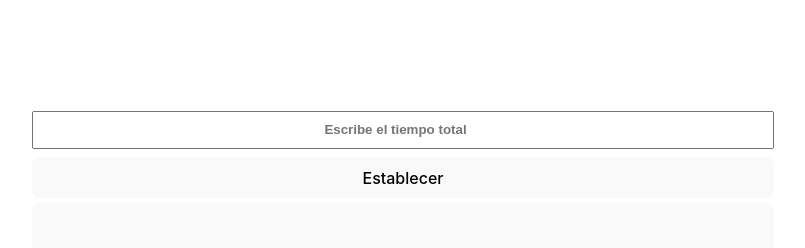
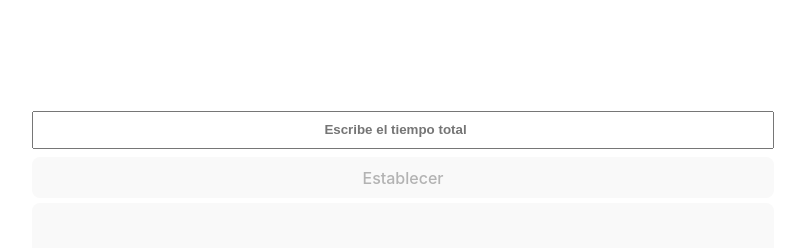
Before and after one commit to franco22bellido/chess_clock_react, a React (Vite) app: page / in a window 1280 px wide. Shown: the top 248 px of the page, without its empty margins (237-1042 px from the left). Built offline with nearby package versions, Linux system fonts and the light colour scheme.

Commit message:
boton para establecer tiempo ahora esta deshabilitado cuando en input esta vacio

```diff
--- a/src/App.jsx
+++ b/src/App.jsx
@@ -51,7 +51,7 @@ function App() {
       {/* <h1>Chess clock</h1> */}
       <form className="form" onSubmit={(e)=> {e.preventDefault(); stopLastTimeLeft(); setTurn(0);setTimeLeft(inputValue*60); setInputValue('')}}>
         <input className="form-input" type="number" placeholder="Escribe el tiempo total" value={inputValue} onChange={(e)=> {setInputValue(e.target.value)}}/>
-        <button type="submit">Establecer</button>
+        <button disabled={inputValue === '' ? true : false} type="submit">Establecer</button>
       </form>
       <button disabled={turn === 1 ? true : false} className="player-button" onClick={()=> changeTurn(1)}> {Math.floor(timePlayerOne / 60)}:{timePlayerOne % 60}</button>
       <button disabled={turn === 2 ? true : false} className="player-button" onClick={()=> changeTurn(2)}>{Math.floor(timePlayerTwo / 60)}:{timePlayerTwo % 60}</button>
```
